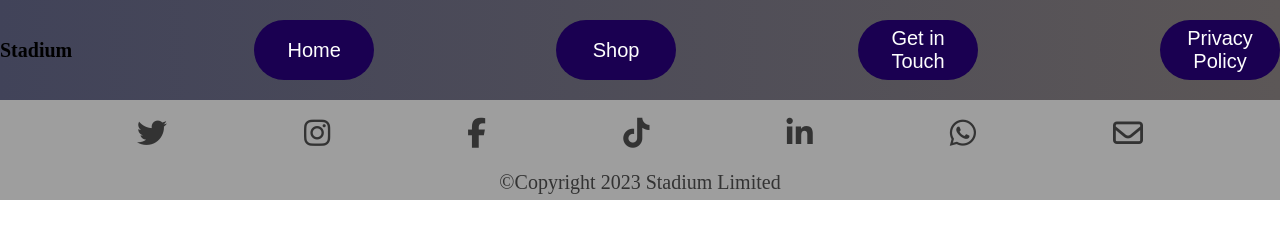
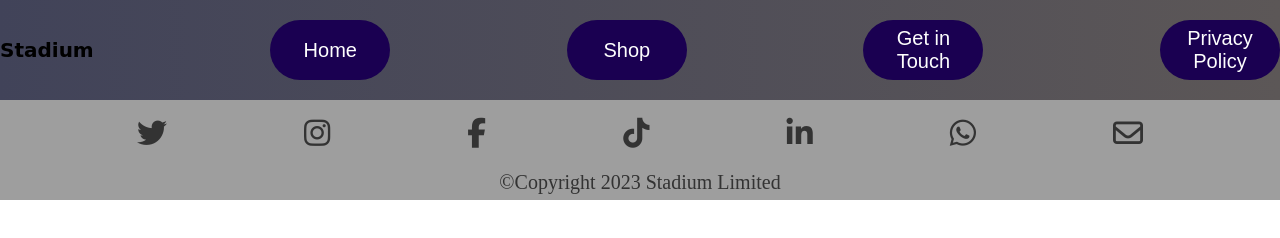
Before and after one commit to Tetra2E/ehc-bt3-treasure, a plain HTML site: page product.html in a window 1280 px wide. Drawn offline with Linux system fonts and the light colour scheme.

Commit message:
Changed font-family of logo

```diff
--- a/product.css
+++ b/product.css
@@ -56,7 +56,7 @@ header
 
 .heading p
 {
-	font-family: 'marck Script';
+	font-family: 'Sacramento', cursive;
 	font-size: 20px;
 }
 
```
